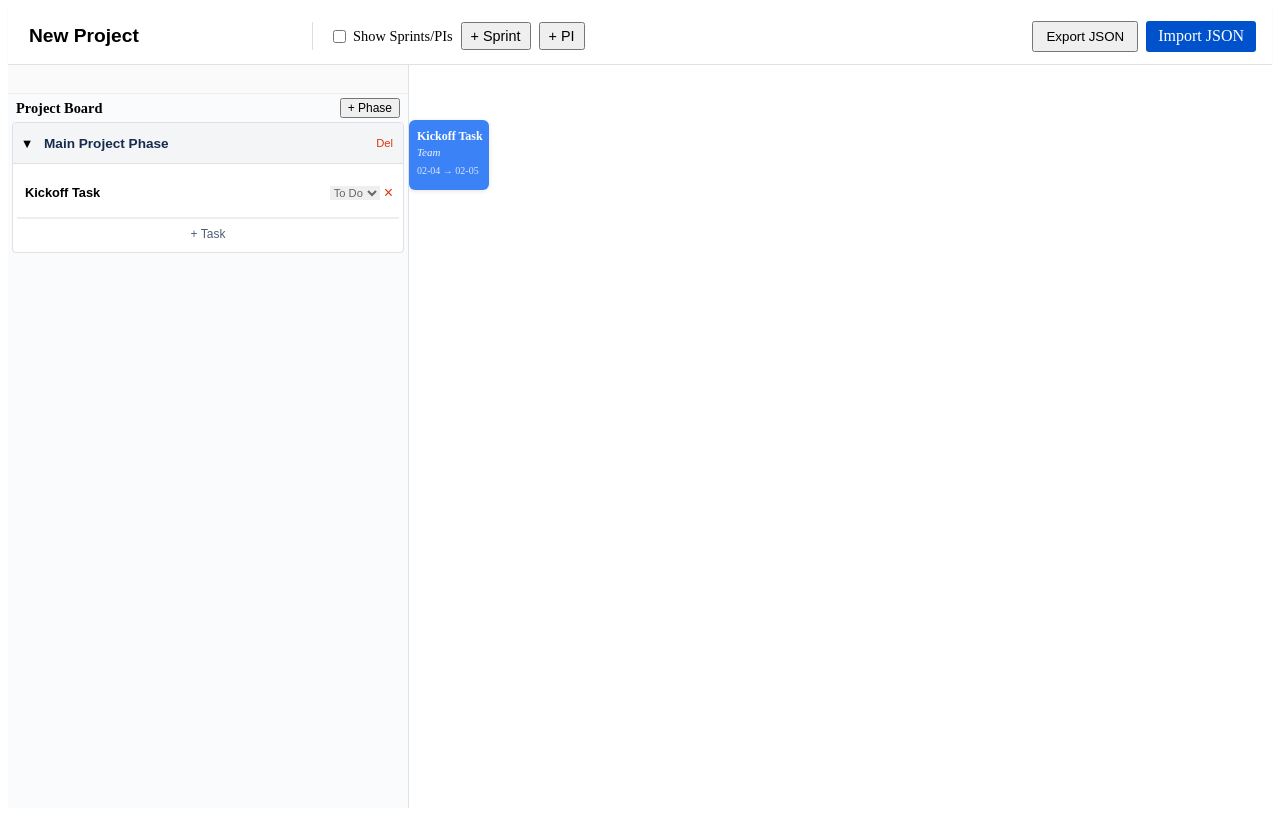
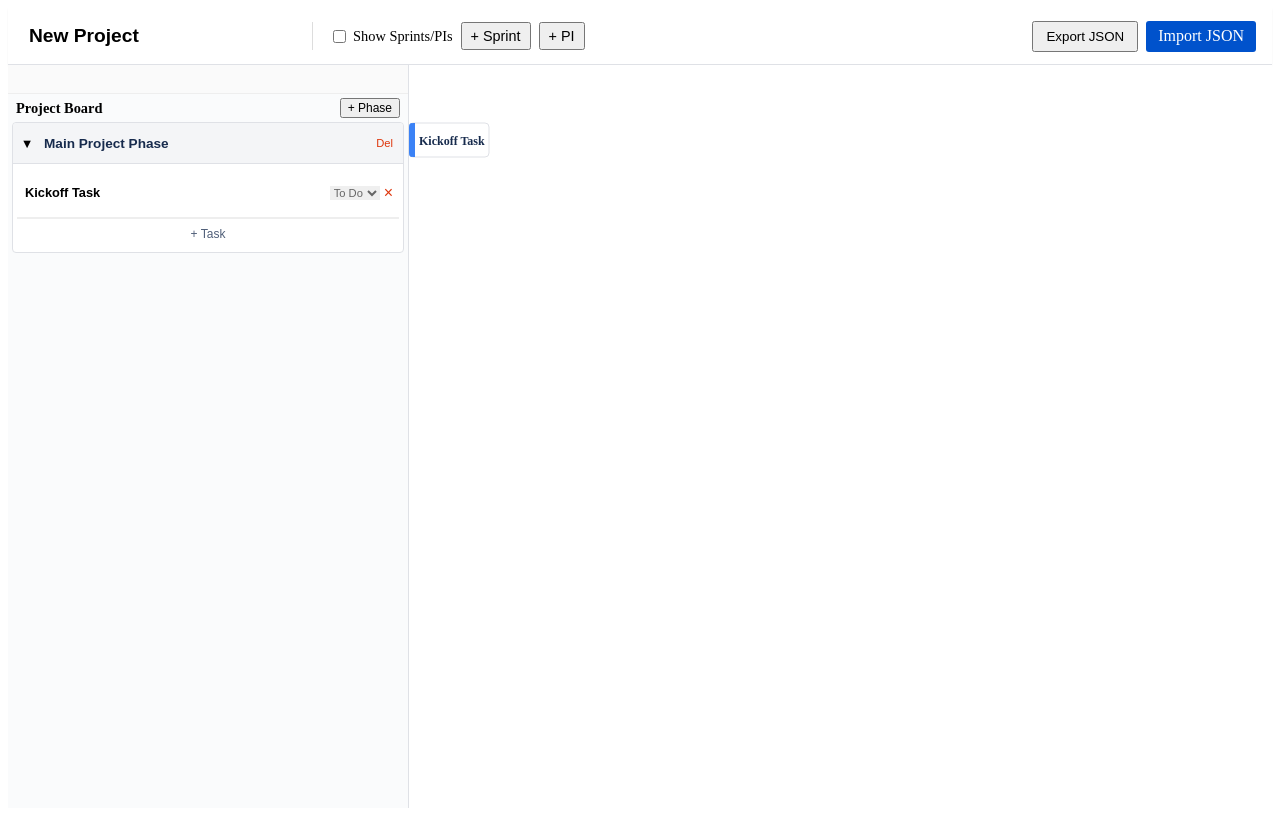
Before and after one commit to ssinha102/gantt_chart, a React (Vite) app: page / in a window 1280 px wide. Built offline with nearby package versions, Linux system fonts and the light colour scheme.

Commit message:
Update Timeline.tsx

```diff
--- a/src/components/Timeline/Timeline.tsx
+++ b/src/components/Timeline/Timeline.tsx
@@ -7,21 +7,21 @@ const HEADER_HEIGHT = 10;
 const TIMEBOX_HEIGHT = 30;
 const RESIZE_HANDLE_WIDTH = 10;
 
-// ULTRA COMPACT LAYOUT CONSTANTS
+// LAYOUT CONSTANTS
 const GRID_ROW_HEADER_H = 40;
-const GRID_TASK_H = 80;       // Reduced to 80px (Matches Grid Card)
-const GRID_ROW_FOOTER_H = 40;
-
-// Visual Styling
-const BUBBLE_RADIUS = 6;
-const BUBBLE_HEIGHT = 70;     // 70px Bubble in 80px Track = 5px gap
+const GRID_TASK_H = 50;       // COMPACT MODE
+const GRID_ROW_FOOTER_H = 30;
 
 export const Timeline: React.FC = () => {
   const { doc, updateTask, reorderTask } = useStore();
   const showTimeboxes = doc.view.showTimeboxes;
+  const collapsedIds = doc.view.collapsedRowIds || [];
   const topOffset = showTimeboxes ? TIMEBOX_HEIGHT : 0;
 
   const [dragState, setDragState] = useState<{ id: string; mode: 'move' | 'resize-left' | 'resize-right' } | null>(null);
+  // Hover state for expansion
+  const [hoveredId, setHoveredId] = useState<string | null>(null);
+
   const svgRef = useRef<SVGSVGElement>(null);
   const dragInfo = useRef<{ startX: number; originalStart: string; originalEnd: string; originalRowId: string } | null>(null);
 
@@ -31,20 +31,25 @@ export const Timeline: React.FC = () => {
   let currentY = 0;
   const rowLayouts = doc.rows.map(row => {
     const rowY = currentY;
+    const isCollapsed = collapsedIds.includes(row.id);
     const rowTasks = doc.tasks.filter(t => t.rowId === row.id);
+
     currentY += GRID_ROW_HEADER_H;
 
-    const taskLayouts = rowTasks.map((task, index) => {
+    let taskLayouts: any[] = [];
+    if (!isCollapsed) {
+      taskLayouts = rowTasks.map((task, index) => {
         const taskY = currentY;
         currentY += GRID_TASK_H;
         return { taskId: task.id, y: taskY, index };
       });
+      currentY += GRID_ROW_FOOTER_H;
+    }
 
-    currentY += GRID_ROW_FOOTER_H;
     const height = currentY - rowY;
-    currentY += 4; // Minimal margin between rows (4px)
+    currentY += 4; // Margin
 
-    return { rowId: row.id, y: rowY, height, tasks: taskLayouts };
+    return { rowId: row.id, y: rowY, height, tasks: taskLayouts, isCollapsed };
   });
 
   // 2. Width Calculation
@@ -93,7 +98,7 @@ export const Timeline: React.FC = () => {
       const relativeY = e.clientY - svgRect.top - HEADER_HEIGHT - topOffset;
       const targetRow = rowLayouts.find(r => relativeY >= r.y && relativeY < (r.y + r.height));
 
-      if (targetRow) {
+      if (targetRow && !targetRow.isCollapsed) { // Cannot drop into collapsed row easily
         const internalY = relativeY - targetRow.y - GRID_ROW_HEADER_H;
         const rawIndex = Math.floor(internalY / GRID_TASK_H);
         const currentTasksInRow = doc.tasks.filter(t => t.rowId === targetRow.rowId);
@@ -122,7 +127,6 @@ export const Timeline: React.FC = () => {
   return (
     <div id="timeline-container" style={{ overflow: 'auto', flex: 1, position: 'relative' }}>
       <svg ref={svgRef} width={width} height={height} style={{ display: 'block' }}>
-        {/* Timeboxes */}
         {showTimeboxes && doc.timeboxes && doc.timeboxes.map(tb => {
            const startOffset = diffDays(tb.start, startDate);
            const duration = diffDays(tb.end, tb.start) + 1;
@@ -154,7 +158,8 @@ export const Timeline: React.FC = () => {
             {/* Tasks Bubbles */}
             {doc.tasks.map(task => {
               const rLayout = rowLayouts.find(r => r.rowId === task.rowId);
-              if (!rLayout) return null;
+              if (!rLayout || rLayout.isCollapsed) return null;
+
               const tLayout = rLayout.tasks.find(t => t.taskId === task.id);
               if (!tLayout) return null;
 
@@ -165,61 +170,94 @@ export const Timeline: React.FC = () => {
               const x = startOffset * CELL_WIDTH;
               const w = Math.max(duration * CELL_WIDTH, 10);
 
-              const y = HEADER_HEIGHT + tLayout.y + ((GRID_TASK_H - BUBBLE_HEIGHT) / 2);
+              const isHovered = hoveredId === task.id;
+              const isDragging = dragState?.id === task.id;
 
-              const isDragging = dragState?.id === task.id;
+              // --- CARD STYLING ---
+              // Compact Height: 34px (Fits inside 50px track)
+              // Expanded Height: 100px (Popover on hover)
+              const cardHeight = isHovered && !isDragging ? 100 : 34;
+
+              // If hovered, expand downwards and stay on top (handled by render order + logic)
+              // Note: SVG z-index is determined by order. We render regular cards first.
+              // To make hover truly "pop" on top, we might need to move it to end of array,
+              // but for now, let's rely on standard rendering.
+              // Actually, expanding height might clip if we don't bring to front.
+              // React doesn't easily allow re-ordering dom nodes on hover without state flicker.
+              // We'll trust the visual pop.
+
+              const y = HEADER_HEIGHT + tLayout.y + ((GRID_TASK_H - 34) / 2); // Center the compact bar
+
+              // Status Color for side bar
+              let statusColor = "#3b82f6"; // Default Blue
+              if (task.status === 'done') statusColor = "#36b37e";
+              if (task.status === 'blocked') statusColor = "#ff5630";
+              if (task.status === 'in-progress') statusColor = "#ffab00";
+
               const cursor = isDragging ? 'grabbing' : 'grab';
-
-              let barColor = isDragging ? "#0052cc" : "#3b82f6";
-              if (task.status === 'done') barColor = "#36b37e";
-              if (task.status === 'blocked') barColor = "#ff5630";
-              if (task.status === 'in-progress') barColor = "#ffab00";
-
-              const hasOwner = !!task.owner;
 
               return (
                 <g
                   key={task.id}
                   transform={`translate(${x}, ${y})`}
-                  style={{ cursor }}
+                  style={{ cursor, zIndex: isHovered ? 999 : 1 }}
                   onPointerDown={(e) => handlePointerDown(e, task, w)}
                   onPointerMove={handlePointerMove}
                   onPointerUp={handlePointerUp}
+                  onMouseEnter={() => setHoveredId(task.id)}
+                  onMouseLeave={() => setHoveredId(null)}
                 >
-                  {/* Bubble */}
+                  {/* Card Background (White with Shadow) */}
                   <rect
                     width={w}
-                    height={BUBBLE_HEIGHT}
-                    rx={BUBBLE_RADIUS}
-                    fill={barColor}
-                    opacity={isDragging ? 0.9 : 1}
-                    filter="drop-shadow(0px 1px 2px rgba(0,0,0,0.1))"
+                    height={cardHeight}
+                    rx={4}
+                    fill="white"
+                    stroke="#dfe1e6"
+                    strokeWidth={1}
+                    filter={isHovered ? "drop-shadow(0px 4px 8px rgba(0,0,0,0.15))" : ""}
                   />
 
-                  {/* Content (Clipped) */}
-                  <svg x={0} y={0} width={w} height={BUBBLE_HEIGHT}>
-                     <text x={8} y={20} fontSize="12" fontWeight="bold" fill="white" style={{ userSelect: 'none' }}>
+                  {/* Status Bar (Left edge) */}
+                  <rect
+                    x={0} y={0}
+                    width={6} height={cardHeight}
+                    rx={4} // Round corners, but we'll mask right side if strict rectangle needed
+                    fill={statusColor}
+                  />
+                  {/* Square off right side of status bar */}
+                  <rect x={4} y={0} width={2} height={cardHeight} fill={statusColor} />
+
+                  {/* Content Container */}
+                  <svg x={10} y={0} width={w - 12} height={cardHeight}>
+                     {/* Title (Always visible) */}
+                     <text x={0} y={22} fontSize="12" fontWeight="bold" fill="#172b4d" style={{ userSelect: 'none' }}>
                        {task.name}
                      </text>
-                     {hasOwner && (
-                       <text x={8} y={36} fontSize="11" fontStyle="italic" fill="white" opacity={0.9} style={{ userSelect: 'none' }}>
+
+                     {/* Expanded Details (Only on Hover) */}
+                     {isHovered && !isDragging && (
+                       <g opacity={1} style={{ transition: 'opacity 0.2s' }}>
+                         {task.owner && (
+                           <text x={0} y={40} fontSize="11" fontStyle="italic" fill="#444" style={{ userSelect: 'none' }}>
                              {task.owner}
                            </text>
                          )}
-                     <text x={8} y={hasOwner ? 54 : 36} fontSize="10" fill="white" opacity={0.8} style={{ userSelect: 'none' }}>
+                         <text x={0} y={task.owner ? 58 : 40} fontSize="10" fill="#666" style={{ userSelect: 'none' }}>
                            {task.start.slice(5)} → {task.end.slice(5)}
                          </text>
                          {task.link && (
-                       <g transform={`translate(${w - 20}, 6)`} opacity={0.8}>
-                         <path d="M9 11a4 4 0 0 0 6 .4l2.5-2.5a4 4 0 0 0-5.6-5.6l-1.4 1.4" fill="none" stroke="white" strokeWidth="1.5"/>
-                         <path d="M12 9a4 4 0 0 0-6-.4l-2.5 2.5a4 4 0 0 0 5.6 5.6l1.4-1.4" fill="none" stroke="white" strokeWidth="1.5"/>
+                           <text x={0} y={task.owner ? 74 : 56} fontSize="10" fill="#0052cc" style={{ userSelect: 'none', textDecoration: 'underline' }}>
+                             Has Link ↗
+                           </text>
+                         )}
                        </g>
                      )}
                   </svg>
 
-                  {/* Handles */}
-                  <rect x={0} y={0} width={RESIZE_HANDLE_WIDTH} height={BUBBLE_HEIGHT} fill="transparent" style={{ cursor: 'ew-resize' }} />
-                  <rect x={w - RESIZE_HANDLE_WIDTH} y={0} width={RESIZE_HANDLE_WIDTH} height={BUBBLE_HEIGHT} fill="transparent" style={{ cursor: 'ew-resize' }} />
+                  {/* Resize Handles (Invisible) */}
+                  <rect x={0} y={0} width={RESIZE_HANDLE_WIDTH} height={cardHeight} fill="transparent" style={{ cursor: 'ew-resize' }} />
+                  <rect x={w - RESIZE_HANDLE_WIDTH} y={0} width={RESIZE_HANDLE_WIDTH} height={cardHeight} fill="transparent" style={{ cursor: 'ew-resize' }} />
                 </g>
               );
             })}
```
Lines whose indentation alone changed are shown as unchanged.
